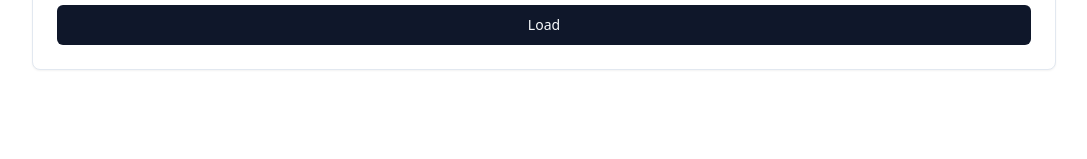
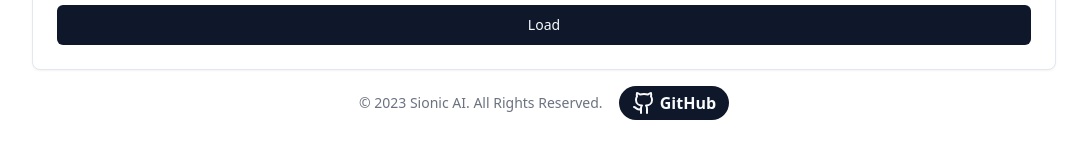
Before and after one commit to sionic-ai/webgpu-llm-loader, a Next.js app: page / in a window 1280 px wide. Shown: the part 729-888 px from the top of the page, without its empty margins (96-1183 px from the left). Before the commit the page ends 831 px from the top, so only its background shows below. Built offline with nearby package versions, Linux system fonts and the light colour scheme.

Commit message:
UI: Add Github Badge in Footer

```diff
--- a/src/components/chat/ChatFooter.tsx
+++ b/src/components/Footer.tsx
@@ -1,4 +1,6 @@
 import React from "react";
+import { Badge } from "@/components/ui/badge";
+import { Github } from "lucide-react";
 
 type Props = {};
 
@@ -9,6 +11,8 @@ export default function ChatFooter({ }: Props) {
                 <span className="text-sm text-gray-500 sm:text-center">© 2023 <a href="https://sionic.ai/" className="hover:underline">
                     Sionic AI</a>. All Rights Reserved.
                 </span>
+                <Badge className="text-base ml-4 px-3 py-1">
+                <Github />&nbsp;GitHub</Badge>
             </div>
         </footer>
 
--- a/src/pages/chat.tsx
+++ b/src/pages/chat.tsx
@@ -6,7 +6,7 @@ import { Separator } from "@/components/ui/separator"
 import ChatMessage from "@/components/chat/ChatMessage"
 import ChatInput from "@/components/chat/ChatInput"
 import ChatPlaceholder from "@/components/chat/ChatPlaceholder"
-import ChatFooter from "@/components/chat/ChatFooter"
+import Footer from "@/components/Footer"
 import { useLLM } from "@/context/LLMProvider";
 
 export default function PlaygroundPage() {
@@ -54,7 +54,7 @@ export default function PlaygroundPage() {
         <div className="h-full flex-col md:flex">
             <div className="container flex flex-col items-start justify-between space-y-2 py-4 sm:flex-row sm:items-center sm:space-y-0 md:h-16">
                 <h2 className="text-lg font-semibold">Chat</h2>
-                <ChatFooter />
+                <Footer />
             </div>
             <Separator />
 
--- a/src/pages/index.tsx
+++ b/src/pages/index.tsx
@@ -19,6 +19,7 @@ import {
 } from "@/components/ui/alert-dialog"
 
 import { useLLM } from '@/context/LLMProvider';
+import Footer from "@/components/Footer";
 
 const MODEL_PRESET: Record<string, { url: string, localId: string, wasmUrl: string }> = {
     '7b': {
@@ -203,6 +204,7 @@ export default function Home() {
                     </CardFooter>
                 </Card>
             </div>
+            <Footer />
         </main>
     )
 }
```
